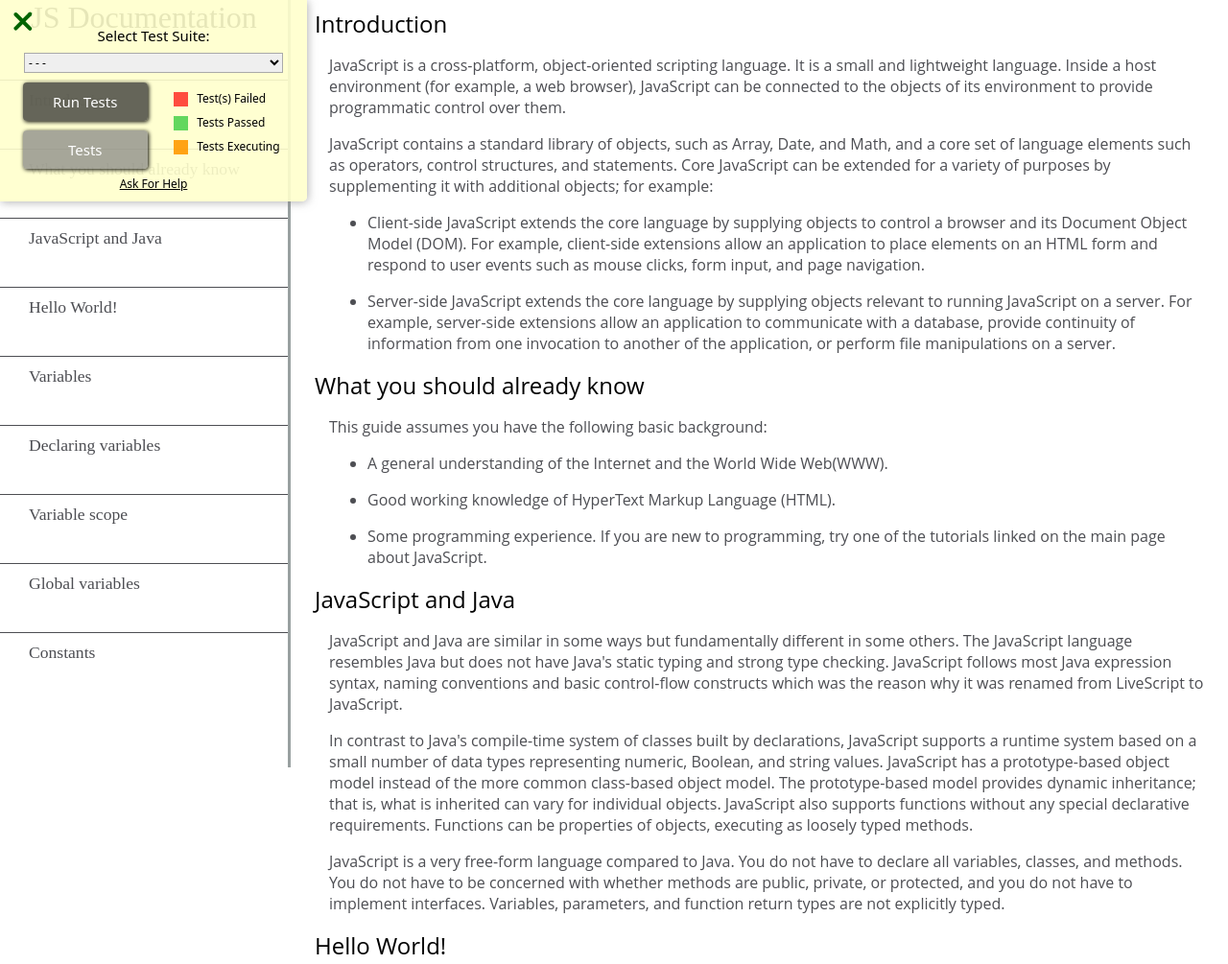
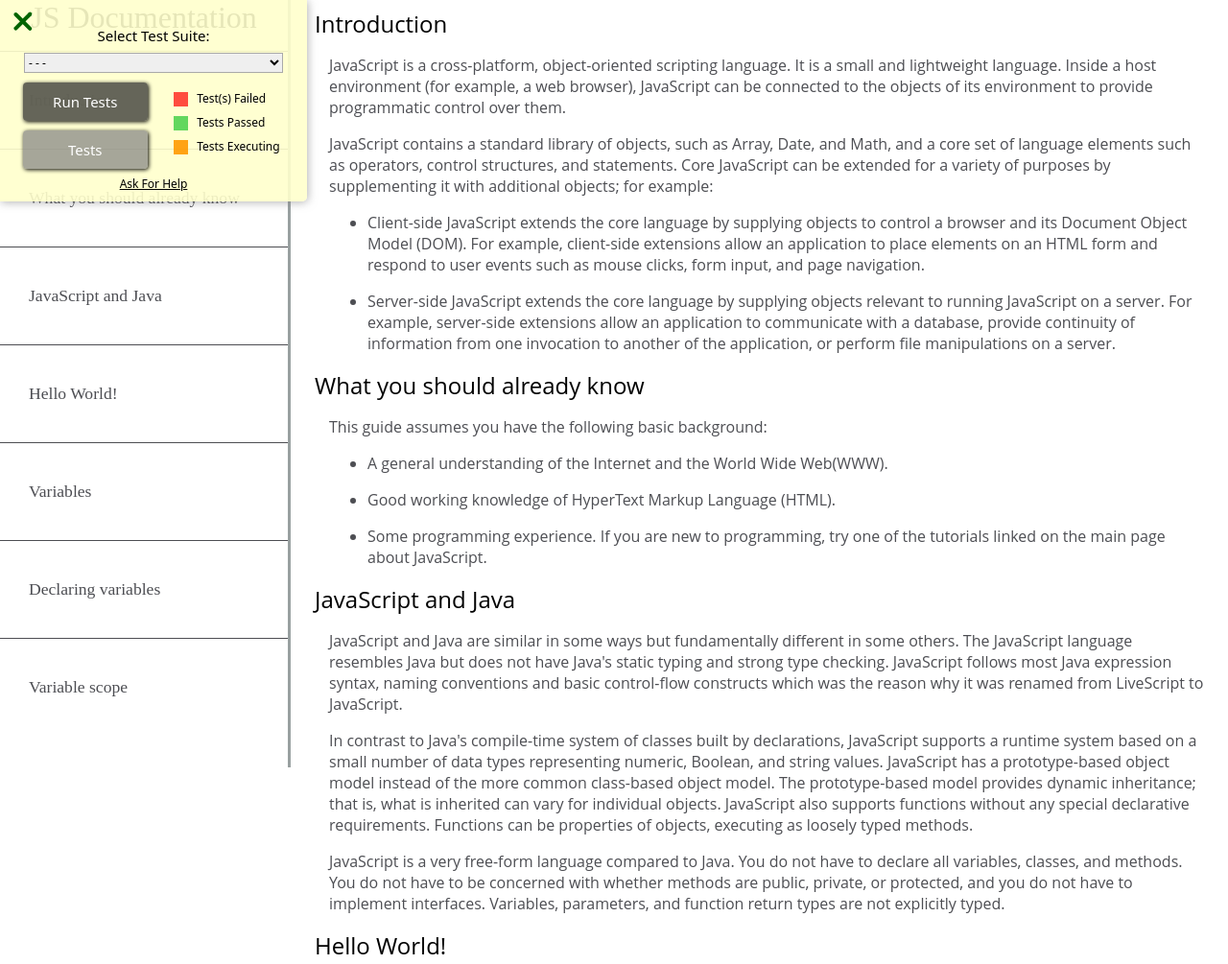
Before and after one commit to Blyzern/FreeCodeSample, a plain HTML site: page Technical Documentation Page/index.html in a window 1280 px wide. Shown: the top 1005 px of the page at 96% size. Drawn offline with Linux system fonts and the light colour scheme.

Commit message:
Feat(General): Technical Documentation Page Style fix.

```diff
--- a/Technical Documentation Page/index.css
+++ b/Technical Documentation Page/index.css
@@ -26,8 +26,9 @@
 }
 #navbar ul
 {
-    height: 84%;
-    padding: 0;
+    height: 88%;
+    padding: 0px;
+    align-items: center;
     overflow-y: auto;
     overflow-x: hidden;
 }
@@ -35,7 +36,7 @@
 {
     list-style-type: none;
     width: 100%;
-    margin-top: 30px;
+    height: fit-content;
 }
 .nav-link
 {
@@ -46,7 +47,7 @@
     color: #4d4e53;
     border-top: 1px solid;
     position: relative;
-    padding: 10px 30px;
+    padding: 40px 30px;
     cursor: pointer;
 }
 .main-section
@@ -81,7 +82,7 @@ section article
 {
     margin-top: 1em;
 }
-li
+article li
 {
     margin-top: 1em;
 }
```
